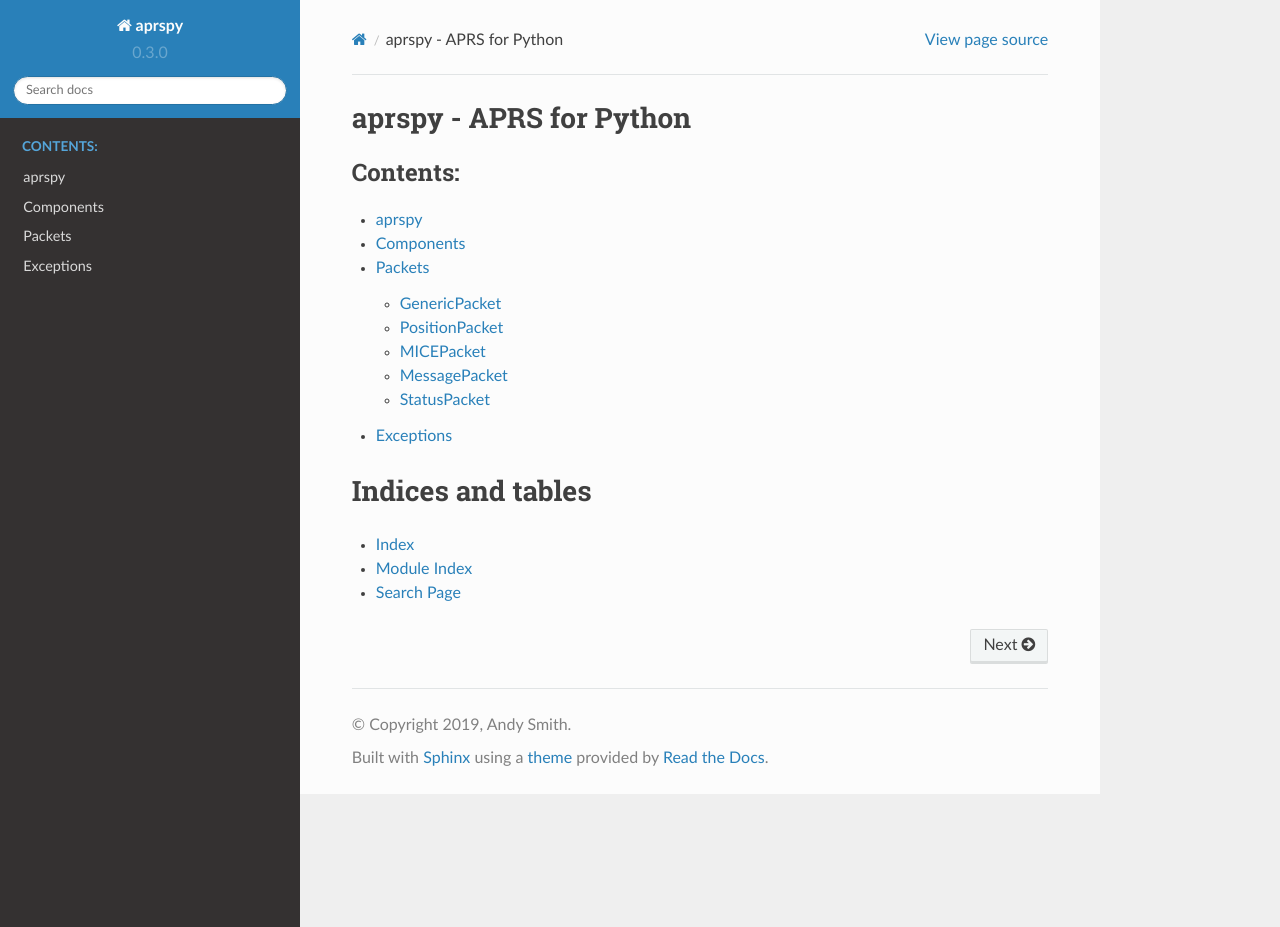
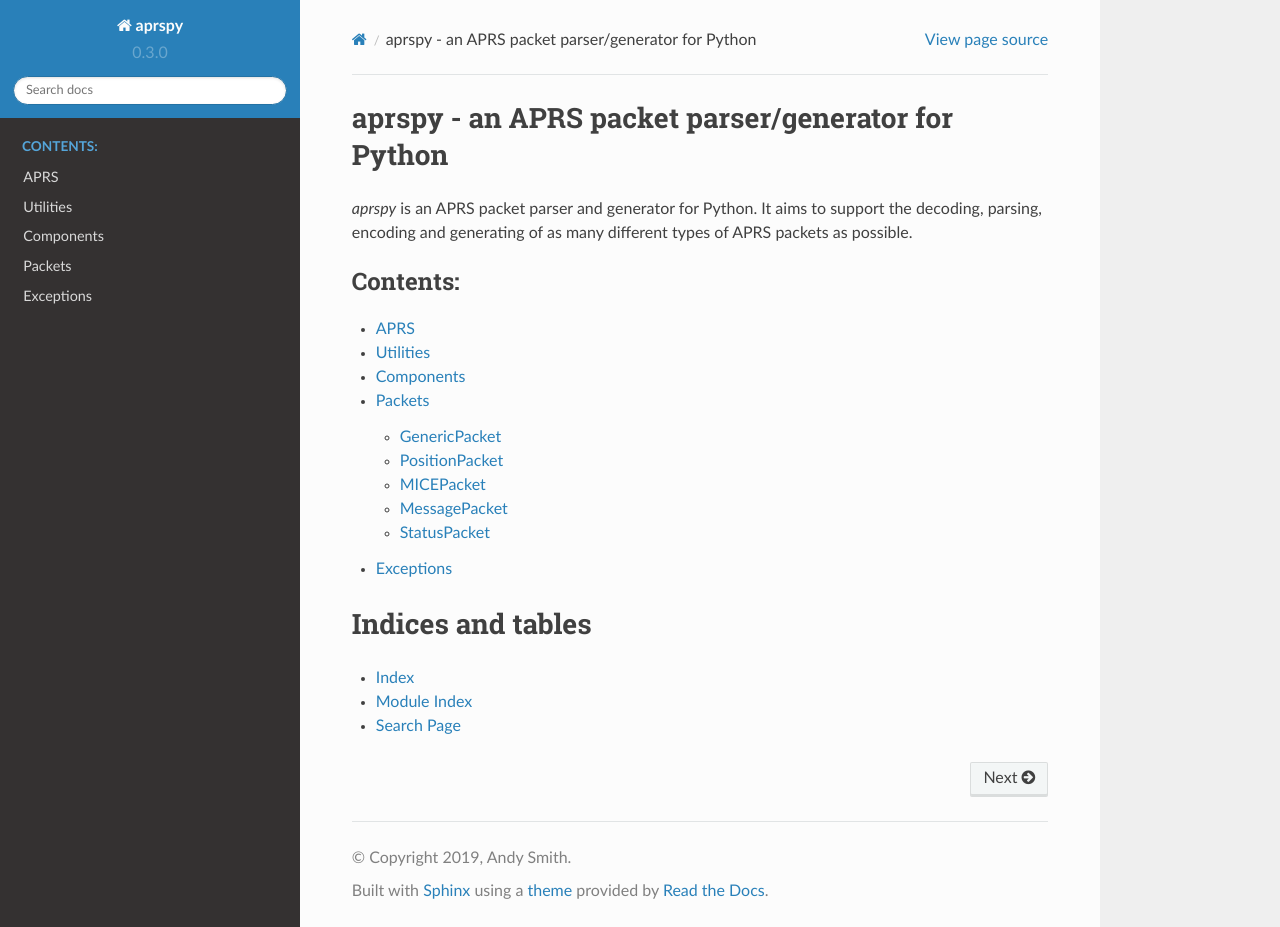
Before and after one commit to nsnw/aprspy, a Sphinx documentation site: the page built from docs/source/index.rst, in a window 1280 px wide and 927 px high. Built offline with Sphinx 7.4.7 and the Read the Docs theme 2.0.0, drawn with Linux system fonts in a browser that asks for light colours.

Commit message:
Doc updates

```diff
--- a/docs/source/aprspy.rst
+++ b/docs/source/aprspy.rst
@@ -1,5 +1,7 @@
-aprspy
+APRS
 ======
+
+The main APRS class.
 
 .. autoclass:: aprspy.APRS
       :members:
--- a/docs/source/index.rst
+++ b/docs/source/index.rst
@@ -1,10 +1,13 @@
-aprspy - APRS for Python
-========================
+aprspy - an APRS packet parser/generator for Python
+===================================================
+
+*aprspy* is an APRS packet parser and generator for Python. It aims to support the decoding, parsing, encoding and generating of as many different types of APRS packets as possible.
 
 .. toctree::
    :caption: Contents:
 
    aprspy
+   utils
    components
    packets
    exceptions
--- /dev/null
+++ b/docs/source/utils.rst
@@ -0,0 +1,5 @@
+Utilities
+=========
+
+.. autoclass:: aprspy.utils.APRSUtils
+      :members:
```
